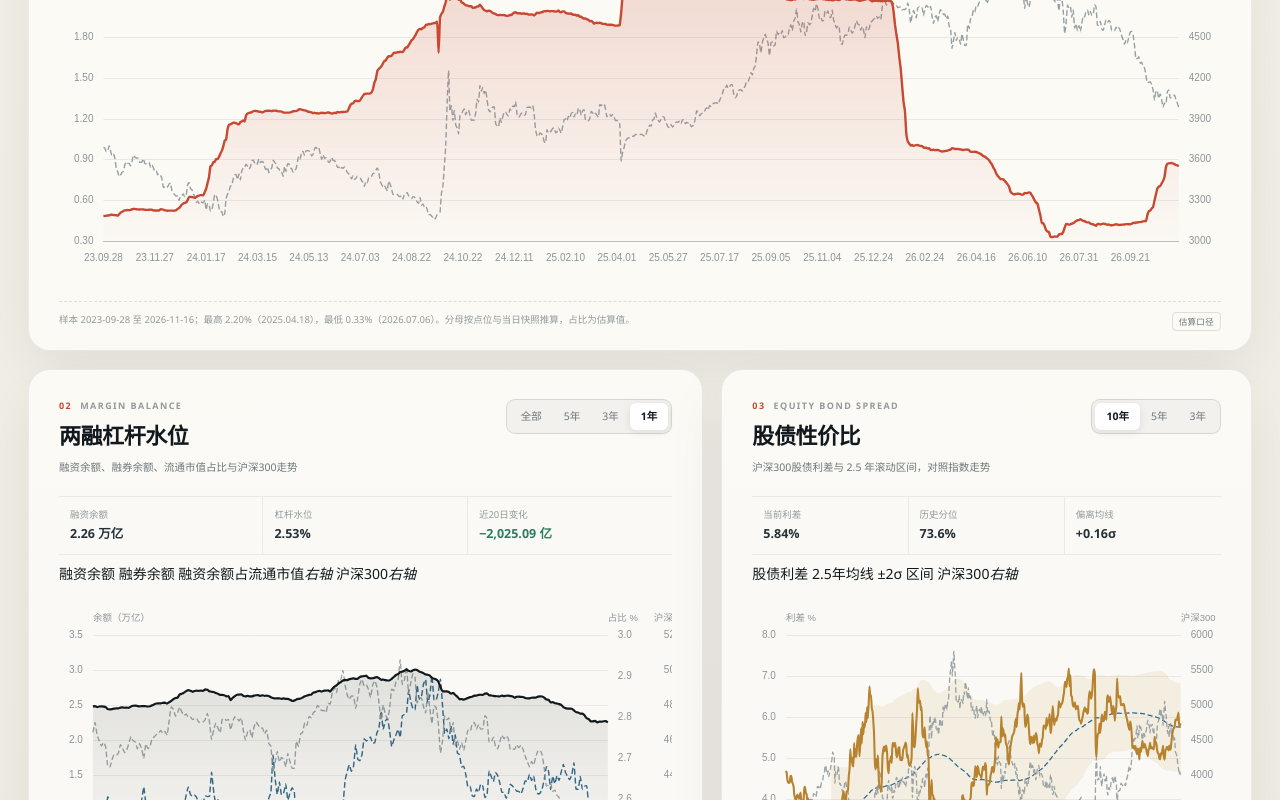
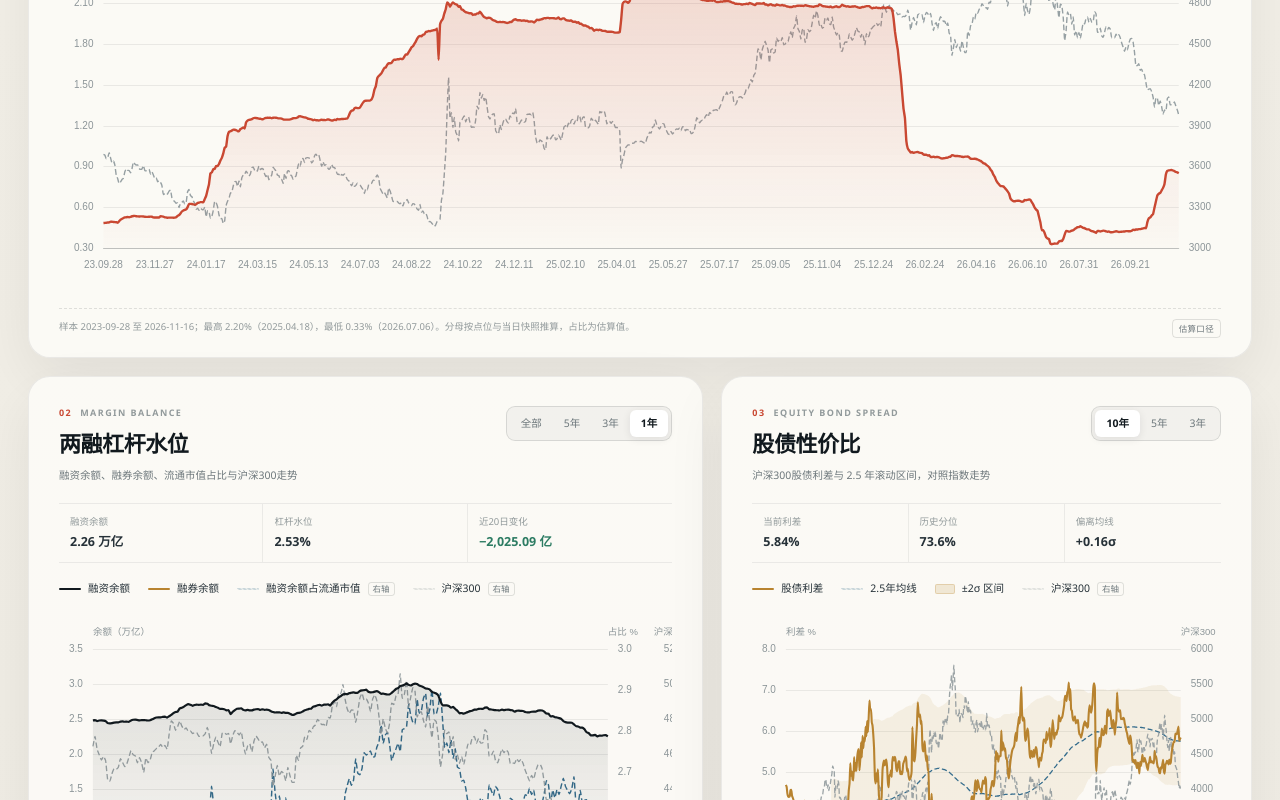
Before and after one commit to LK6124/market-compass-dashboard, a website: page index.html in a window 1280 px wide. Shown: the part 1264-2064 px from the top of the page. Drawn offline with Linux system fonts and the light colour scheme.

Commit message:
feat: 增加清晰可见的图表图例

```diff
--- a/styles.css
+++ b/styles.css
@@ -322,6 +322,29 @@ button { font: inherit; }
 .metric-ribbon.compact { grid-template-columns: repeat(3, minmax(0, 1fr)); }
 .metric-ribbon.compact > div { padding: 10px 11px; }
 .metric-ribbon.compact b { font-size: 12.5px; }
+.chart-legend {
+  display: flex;
+  flex-wrap: wrap;
+  align-items: center;
+  gap: 8px 18px;
+  padding: 11px 0 4px;
+  color: var(--ink-soft);
+  font-size: 10.5px;
+  line-height: 1.3;
+}
+.legend-item { display: inline-flex; align-items: center; gap: 7px; white-space: nowrap; }
+.legend-line { position: relative; display: inline-block; flex: 0 0 22px; width: 22px; height: 8px; }
+.legend-line::before { content: ""; position: absolute; left: 0; right: 0; top: 50%; height: 2px; border-radius: 2px; background: var(--legend-color); transform: translateY(-50%); }
+.legend-line.legend-dashed::before { height: 0; border-top: 1.5px dashed var(--legend-color); background: transparent; }
+.legend-line.legend-etf { --legend-color: var(--red); }
+.legend-line.legend-financing { --legend-color: var(--ink); }
+.legend-line.legend-lending { --legend-color: var(--amber); }
+.legend-line.legend-leverage { --legend-color: var(--blue); }
+.legend-line.legend-erp { --legend-color: var(--amber); }
+.legend-line.legend-ma { --legend-color: var(--blue); }
+.legend-line.legend-index { --legend-color: #929b9e; }
+.legend-band { display: inline-block; flex: 0 0 20px; width: 20px; height: 10px; border: 1px solid rgba(184, 131, 47, .25); border-radius: 2px; background: rgba(184, 131, 47, .16); }
+.legend-axis { padding: 1px 4px; border: 1px solid var(--line); border-radius: 3px; color: var(--muted); font-size: 8.5px; font-style: normal; line-height: 1.25; }
 .chart-frame { width: 100%; padding-top: 7px; }
 .chart { width: 100%; height: 390px; }
 .chart-compact { height: 345px; }
@@ -387,6 +410,7 @@ button { font: inherit; }
   .metric-ribbon > div:nth-child(2) { border-right: 0; }
   .metric-ribbon > div:nth-child(-n+2) { border-bottom: 1px solid var(--line-soft); }
   .metric-ribbon > div:first-child { padding-left: 11px; }
+  .chart-legend { gap: 8px 13px; font-size: 10px; }
   .chart { height: 340px; }
   .chart-compact { height: 320px; }
   .method-section { grid-template-columns: 1fr; gap: 26px; padding: 30px 25px; }
@@ -418,6 +442,8 @@ button { font: inherit; }
   .sparkline { height: 50px; }
   .section-head.compact .range-control { width: 100%; }
   .range-control button { flex: 1; }
+  .chart-legend { gap: 7px 11px; padding-top: 10px; font-size: 9.5px; }
+  .legend-line { flex-basis: 19px; width: 19px; }
   .chart { height: 310px; }
   .chart-compact { height: 300px; }
   .chart-foot { gap: 10px; }
```
